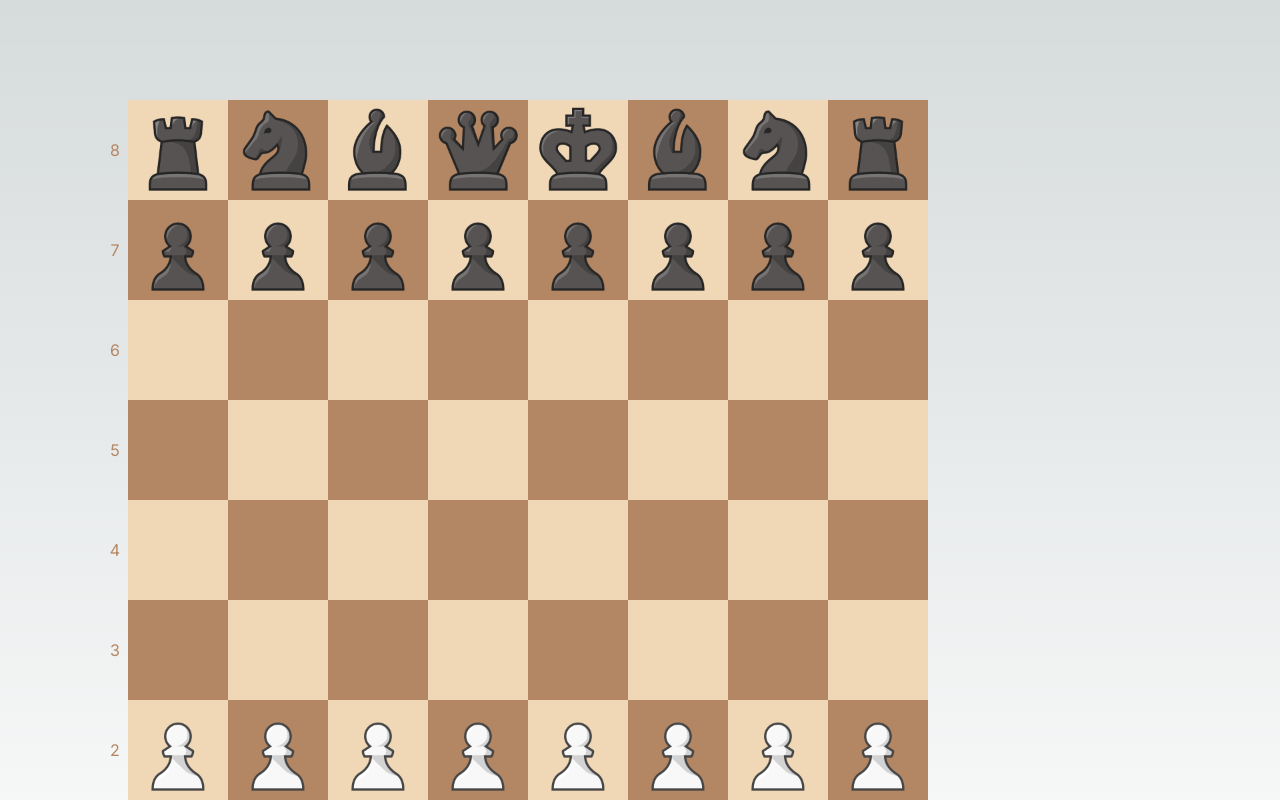
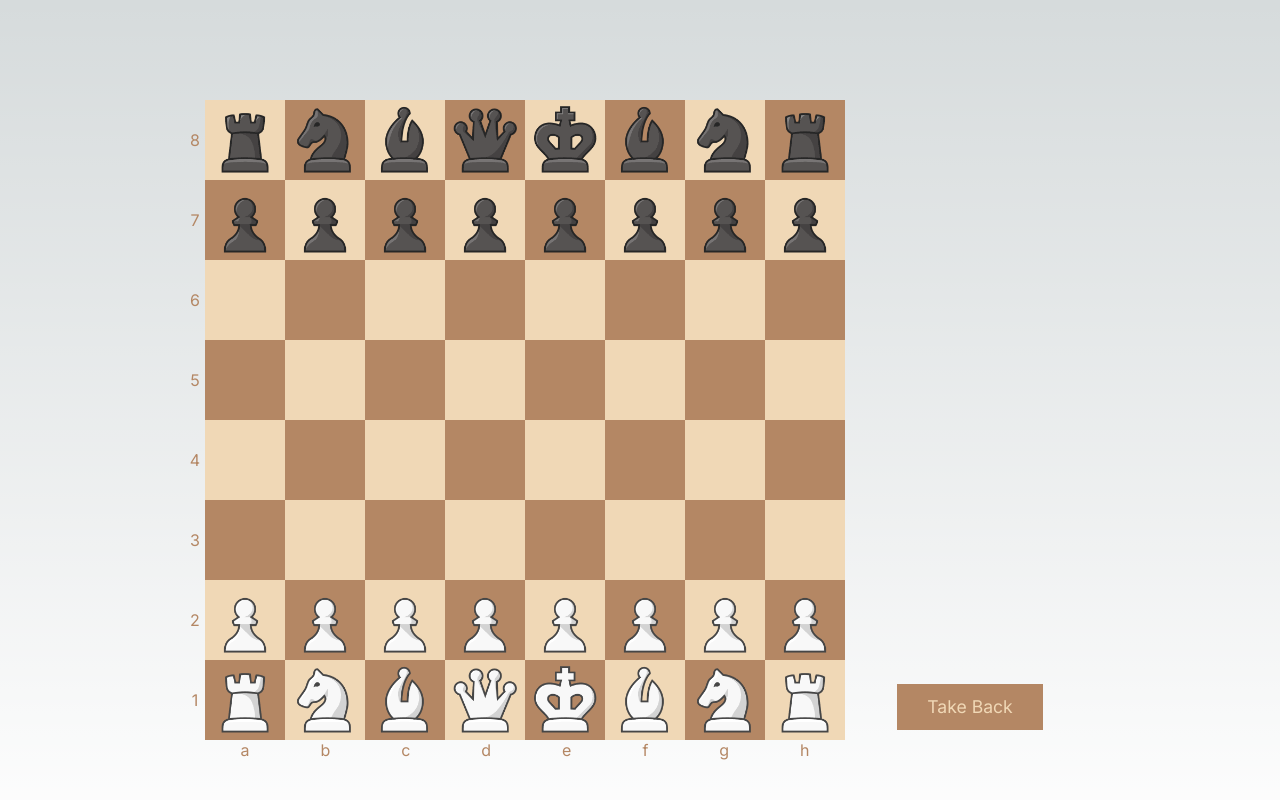
Before and after one commit to Prathamesh-chougale-17/chess-via-nextjs, a Next.js app: page / in a window 1280 px wide. Shown: the top 800 px of the page. Built offline with nearby package versions, Linux system fonts and the light colour scheme.

Commit message:
Update tile size in globals.css

```diff
--- a/app/globals.css
+++ b/app/globals.css
@@ -6,7 +6,7 @@
   --foreground-rgb: 0, 0, 0;
   --background-start-rgb: 214, 219, 220;
   --background-end-rgb: 255, 255, 255;
-  --tile-size : 100px;
+  --tile-size : 80px;
   --light-tile : #F0D8B6;
   --dark-tile : #B48764;
   --bg-color : #202020;
@@ -42,11 +42,6 @@
 body::-webkit-scrollbar {
   display: none;
 }
-body {
-  -ms-overflow-style: none;
-  scrollbar-width: none;
-}
-
 
 body {
   color: rgb(var(--foreground-rgb));
@@ -56,13 +51,11 @@ body {
       rgb(var(--background-end-rgb))
     )
     rgb(var(--background-start-rgb));
+    -ms-overflow-style: none;
+    scrollbar-width: none;
 }
 
-@media screen and (max-width: 1020px) {
-  :root{
-    --tile-size : 90px;
-  }
-}
+
 @media screen and (max-width: 920px) {
   :root{
     --tile-size : 70px;
```
